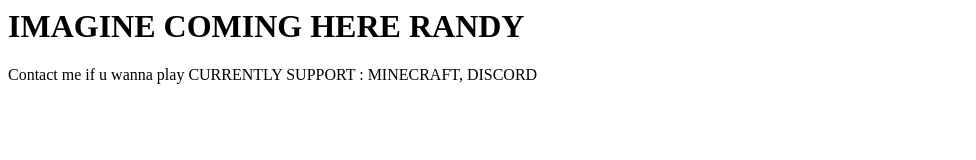
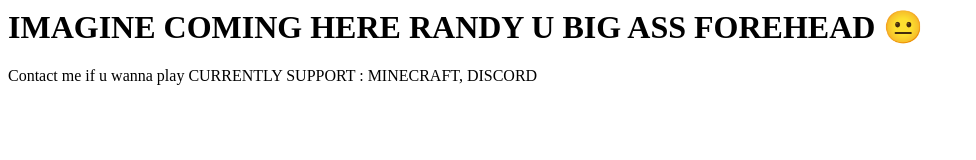
Before and after one commit to mahmoodtahir459/MYDOMAINSERVERSWEBSITE, a plain HTML site: page index.html in a window 1280 px wide. Shown: the whole page, without its empty margins (0-976 px from the left). Drawn offline with Linux system fonts and the light colour scheme.

Commit message:
Update index.html

```diff
--- a/index.html
+++ b/index.html
@@ -1,5 +1,5 @@
 <htm>
 <head><title>TAHIRSSERVERS.ONLINE</title></head>
-<h1>IMAGINE COMING HERE RANDY</h1>
+<h1>IMAGINE COMING HERE RANDY U BIG ASS FOREHEAD &#128528;</h1>
 <p>Contact me if u wanna play CURRENTLY SUPPORT : MINECRAFT, DISCORD</p>
 </html>
```
